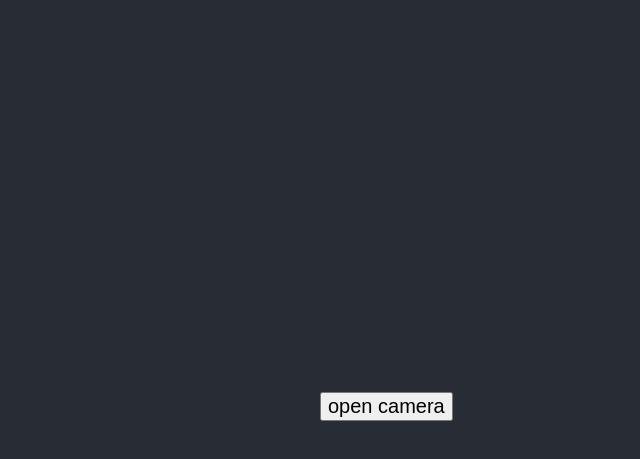
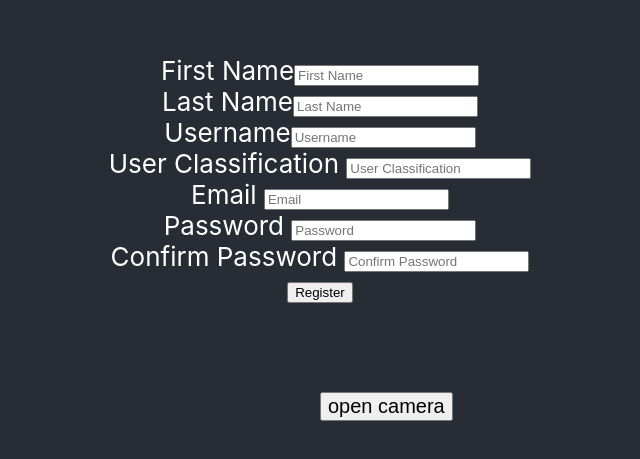
Before and after one commit to joshbernsteint/team11-scrumptious_7, a React (Create React App) app: page / in a window 1280 px wide. Shown: the part 299-758 px from the top of the page, without its empty margins (320-960 px from the left). Built offline with nearby package versions, Linux system fonts and the light colour scheme.

Commit message:
register new users in database

```diff
--- a/package.json
+++ b/package.json
@@ -6,6 +6,7 @@
     "@testing-library/jest-dom": "^5.16.5",
     "@testing-library/react": "^13.4.0",
     "@testing-library/user-event": "^13.5.0",
+    "firebase": "^9.17.1",
     "react": "^18.2.0",
     "react-dom": "^18.2.0",
     "react-scripts": "5.0.1",
--- a/src/App.js
+++ b/src/App.js
@@ -1,11 +1,13 @@
 import './App.css';
 import CameraAccess from './components/CameraAccess';
+import RegisterForm from './components/registerForm';
 
 function App() {
   return (
     <div className="App">
       <header className="App-header">
         <CameraAccess></CameraAccess>
+        <RegisterForm/>
       </header>
     </div>
   );
--- /dev/null
+++ b/src/components/registerForm.js
@@ -0,0 +1,104 @@
+import React, {useState} from 'react';
+
+//followed a tutorial at https://www.section.io/engineering-education/registration-form-react.js-firebase/ to learn how to create this registration form
+
+import {database} from '../firebase'
+import {ref,push,child,update} from "firebase/database";
+
+function RegisterForm() {
+
+    //for setting the value of the parameters of a user
+    const [firstName, updateFirstName] = useState("");
+    const [lastName, updateLastName] = useState("");
+    const [username, updateUsername] = useState("");
+    const [userType, updateUserType] = useState("");
+    const [email, updateEmail] = useState("");
+    const [password, updatePassword] = useState("");
+    const [passwordConfirm, updatePasswordConfirm] = useState("");
+
+    //handles when an input in the form changes
+    const input = (event) => {
+        if(event.target.id === "firstName"){
+            updateFirstName(event.target.value);
+        } else if(event.target.id === "lastName"){
+            updateLastName(event.target.value);
+        } else if(event.target.id === "username"){
+            updateUsername(event.target.value);
+        } else if (event.target.id === "userType"){
+            updateUserType(event.target.value);
+        }else if(event.target.id === "email"){
+            updateEmail(event.target.value);
+        } else if(event.target.id === "password"){
+            updatePassword(event.target.value);
+        } else if(event.target.id === "passwordConfirm"){
+            updatePasswordConfirm(event.target.value);
+        }
+    }
+
+    //called once register button is pressed, return the newly created user
+    const register  = () => {
+        let user = {
+            firstName : firstName,
+            lastName:lastName,
+            usename: username,
+            userType: userType,
+            email:email,
+            password:password,
+            passwordConfirm:passwordConfirm,
+        }
+
+        //set the form back to empty
+        updateFirstName("");
+        updateLastName("");
+        updateUsername("");
+        updateUserType("");
+        updateEmail("");
+        updatePassword("");
+        updatePasswordConfirm("");
+
+        const newPostKey = push(child(ref(database), 'posts')).key;
+        const updates = {};
+        updates['/' + newPostKey] = user;
+        return update(ref(database), updates);
+    }
+
+    return (
+        <div className="form">
+          <div className="form-body">
+              <div>
+                  <label>First Name</label>
+                  <input type="text" value={firstName} onChange = {(e) => input(e)} id="firstName" placeholder="First Name"/>
+              </div>
+              <div>
+                  <label>Last Name</label>
+                  <input  type="text" id="lastName" value={lastName} onChange = {(event) => input(event)} placeholder="Last Name"/>
+              </div>
+              <div>
+                  <label>Username</label>
+                  <input type="text" id="username" value={username} onChange = {(e) => input(e)} placeholder="Username"/>
+              </div>
+              <div>
+                  <label>User Classification </label>
+                  <input  type="text" id="userType" value={userType} onChange = {(event) => input(event)} placeholder="User Classification"/>
+              </div>
+              <div>
+                  <label>Email </label>
+                  <input  type="email" id="email" className="form__input" value={email} onChange = {(event) => input(event)} placeholder="Email"/>
+              </div>
+              <div>
+                  <label>Password </label>
+                  <input type="password"  id="password" value={password} onChange = {(event) => input(event)} placeholder="Password"/>
+              </div>
+              <div>
+                  <label>Confirm Password </label>
+                  <input type="password" id="passwordConfirm" value={passwordConfirm} onChange = {(event) => input(event)} placeholder="Confirm Password"/>
+              </div>
+          </div>
+          <div className="footer">
+                <button type="submit" onClick={()=>register()}>Register</button>
+            </div>
+      </div>
+    )
+}
+
+export default RegisterForm;
--- /dev/null
+++ b/src/firebase.js
@@ -0,0 +1,22 @@
+// Import the functions you need from the SDKs you need
+import { initializeApp } from "firebase/app";
+import { getDatabase } from "firebase/database"
+// TODO: Add SDKs for Firebase products that you want to use
+// https://firebase.google.com/docs/web/setup#available-libraries
+
+// Your web app's Firebase configuration
+// For Firebase JS SDK v7.20.0 and later, measurementId is optional
+const firebaseConfig = {
+  apiKey: "AIzaSyCd9U9OXSgCjOeEVk3Xnagk8SICaB0AiAY",
+  authDomain: "solar-panel-installation-users.firebaseapp.com",
+  databaseURL: "https://solar-panel-installation-users-default-rtdb.firebaseio.com",
+  projectId: "solar-panel-installation-users",
+  storageBucket: "solar-panel-installation-users.appspot.com",
+  messagingSenderId: "97732947913",
+  appId: "1:97732947913:web:a31721277e9ecdeae94218",
+  measurementId: "G-1HQ5KY2CW3"
+};
+
+// Initialize Firebase
+const app = initializeApp(firebaseConfig);
+export const database = getDatabase(app);
```
Also changed, not shown: 1 other file (tests, documents, lock files or other folders).
